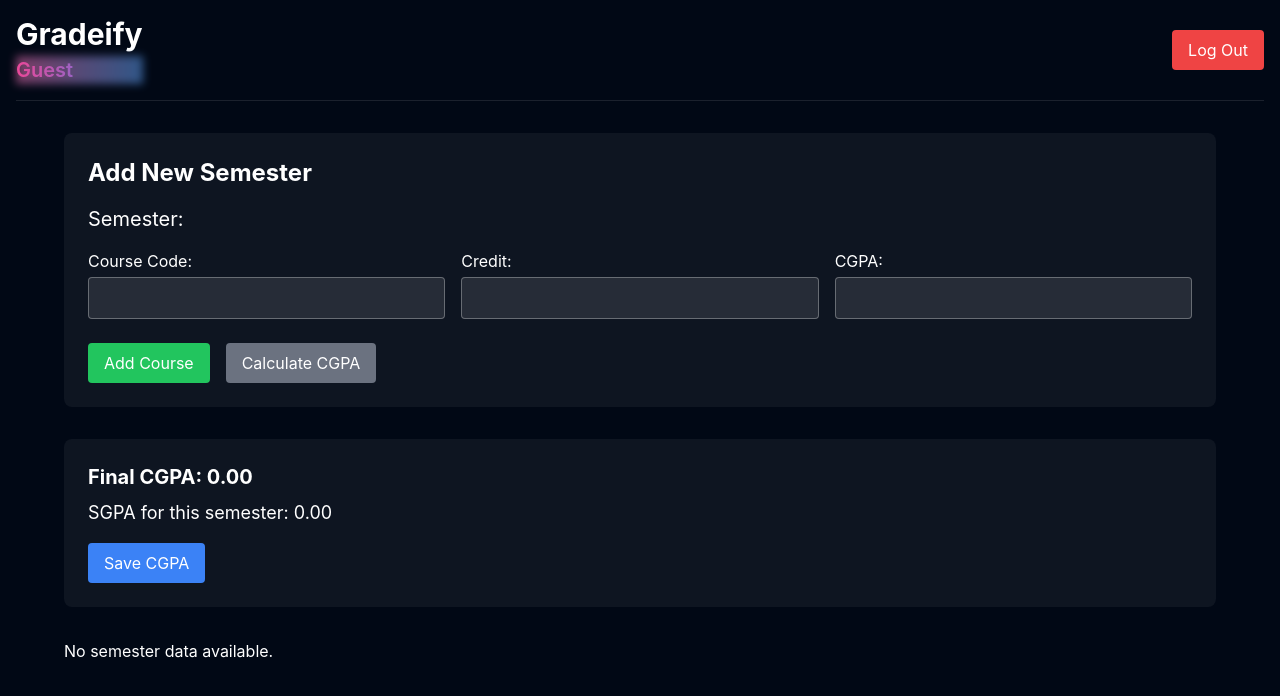
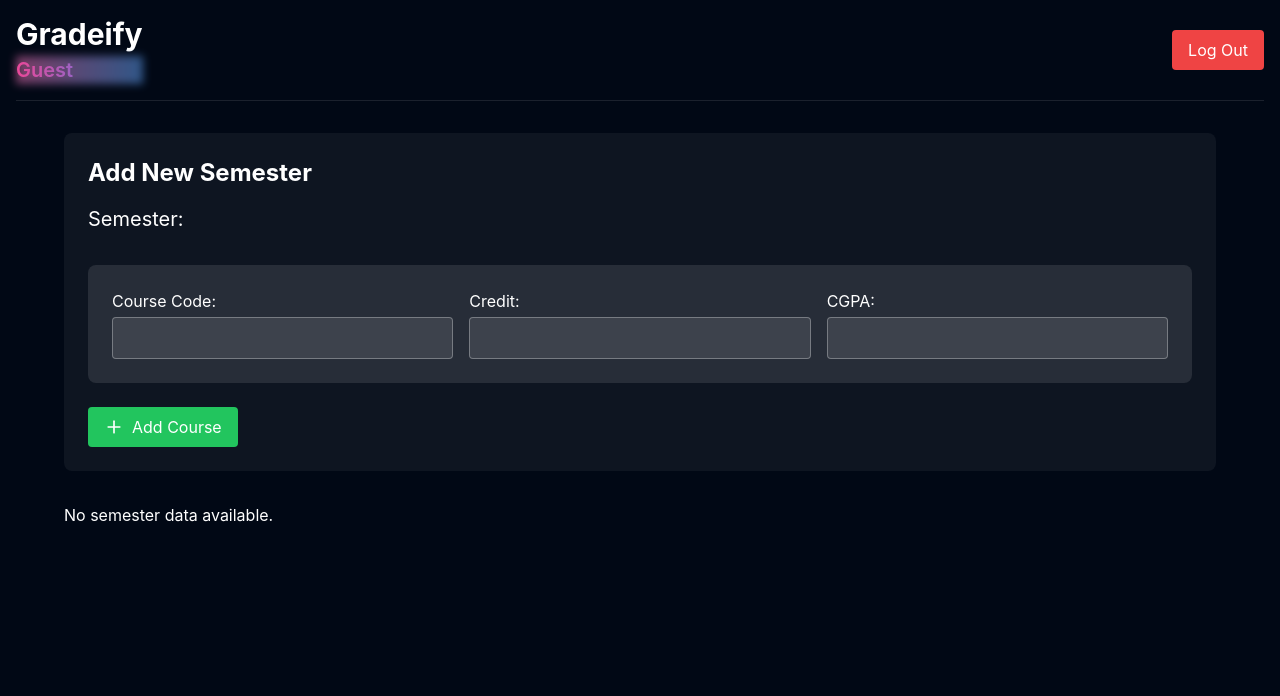
Before and after one commit to Vishv0407/gradeify, a React (Create React App) app: page /dashboard in a window 1280 px wide. Shown: the top 696 px of the page. Built offline with nearby package versions, Linux system fonts and the light colour scheme.

Commit message:
looks good

```diff
--- a/src/App.css
+++ b/src/App.css
@@ -40,3 +40,31 @@
     transform: rotate(360deg);
   }
 }
+
+body {
+  --sb-track-color: #232E33;
+  --sb-thumb-color: #ffffff;
+  --sb-size: 8px;
+}
+
+body::-webkit-scrollbar {
+  width: var(--sb-size)
+}
+
+body::-webkit-scrollbar-track {
+  background: var(--sb-track-color);
+  border-radius: 8px;
+}
+
+body::-webkit-scrollbar-thumb {
+  background: var(--sb-thumb-color);
+  border-radius: 8px;
+
+}
+
+@supports not selector(::-webkit-scrollbar) {
+  body {
+    scrollbar-color: var(--sb-thumb-color)
+                     var(--sb-track-color);
+  }
+}
--- a/src/components/SgpaGraph.js
+++ b/src/components/SgpaGraph.js
@@ -25,7 +25,7 @@ ChartJS.register(
 const SgpaGraph = ({ semesters, handleSGPAClick }) => {
     // Prepare data for the Line chart
     const sgpaData = {
-        labels: semesters.map((_, index) => `Semester ${index + 1}`),
+        labels: [...semesters.map((_, index) => `Semester ${index + 1}`), `Semester ${semesters.length}`],
         datasets: [
             {
                 label: 'SGPA',
@@ -52,7 +52,9 @@ const SgpaGraph = ({ semesters, handleSGPAClick }) => {
                 position: 'top',
             },
             tooltip: {
-                enabled: true,
+                callbacks: {
+                    label: (context) => `CGPA: ${context.raw.toFixed(2)}`,
+                },
             },
         },
         scales: {
--- a/src/pages/Dashboard.js
+++ b/src/pages/Dashboard.js
@@ -1,4 +1,3 @@
-// src/pages/Dashboard.js
 import React, { useEffect, useState, useContext } from 'react';
 import { useNavigate } from 'react-router-dom';
 import axios from 'axios';
@@ -8,9 +7,8 @@ import SgpaGraph from '../components/SgpaGraph';
 import SemesterGraph from '../components/SemesterGraph';
 import { motion, AnimatePresence } from 'framer-motion';
 import Semesters from './Semesters';
-import { XCircle } from 'lucide-react';
+import { XCircle, Plus } from 'lucide-react';
 import toast, { Toaster } from 'react-hot-toast';
-
 
 const Dashboard = () => {
     const { user, semesters = [], setSemesters, logout } = useContext(UserContext);
@@ -23,7 +21,6 @@ const Dashboard = () => {
     const [barChartData, setBarChartData] = useState(null);
     const navigate = useNavigate();
 
-    // Keep all existing useEffect hooks and functions
 
     useEffect(() => {
         if (user && user.email) {
@@ -34,11 +31,6 @@ const Dashboard = () => {
     useEffect(() => {
         calculateCGPA();
     }, [courses, semesters]);
-
-    const handleRemoveCourse = (index) => {
-        const updatedCourses = courses.filter((_, i) => i !== index);
-        setCourses(updatedCourses);
-    };
 
     const areAllInputsFilled = () => {
         return courses.every(course =>
@@ -192,6 +184,11 @@ const Dashboard = () => {
         setCourses([...courses, { courseCode: '', credit: '', cgpa: '' }]);
     };
 
+    const handleRemoveCourse = (index) => {
+        const updatedCourses = courses.filter((_, i) => i !== index);
+        setCourses(updatedCourses);
+    };
+
     const handleClearInputs = () => {
         setCourses([{ courseCode: '', credit: '', cgpa: '' }]);
         setFinalCgpa(null);
@@ -286,16 +283,9 @@ const Dashboard = () => {
                 {semesters.length > 0 && (
                     <div className="bg-white/5 p-6 rounded-lg mb-8">
                         <h3 className="text-xl font-semibold mb-2">Your Current CGPA: {finalCgpa !== null ? finalCgpa : 'N/A'}</h3>
-                        <h4 className="text-lg">Previous Semester SGPA: {semesters[semesters.length - 1].sgpa}</h4>
+                        <h4 className="text-lg">Previous {semesters.length} Semester SGPA: {semesters[semesters.length - 1].sgpa}</h4>
                     </div>
                 )}
-
-                {/* <button
-                    onClick={knowMoreHandler}
-                    className="bg-blue-500 hover:bg-blue-600 text-white px-4 py-2 rounded mb-8 transition duration-300 ease-in-out"
-                >
-                    Know more
-                </button> */}
 
                 <section className="bg-white/5 p-6 rounded-lg mb-8">
                     <h2 className="text-2xl font-bold mb-4">Add New Semester</h2>
@@ -303,7 +293,17 @@ const Dashboard = () => {
 
                     <form className="space-y-6">
                         {courses.map((course, index) => (
-                            <div key={index} className="flex flex-wrap gap-4 items-center">
+                            <div key={index} className="relative bg-white/10 p-6 rounded-lg mt-8">
+                                {courses.length > 1 && ( // Only show button if there is more than one course
+                                    <button
+                                        type="button"
+                                        onClick={() => handleRemoveCourse(index)}
+                                        className="absolute -top-3 -right-3 text-red-500 hover:text-red-600 transition duration-300 ease-in-out bg-[rgb(1,8,21)] rounded-full p-1 z-10"
+                                    >
+                                        <XCircle size={24} />
+                                    </button>
+                                )}
+                                <div className="flex flex-wrap gap-4">
                                     <label className="flex-1 min-w-[200px]">
                                         <span className="block mb-1">Course Code:</span>
                                         <input
@@ -335,36 +335,18 @@ const Dashboard = () => {
                                             required
                                         />
                                     </label>
-                                {courses.length > 1 && (
-                                    <button
-                                        type="button"
-                                        onClick={() => handleRemoveCourse(index)}
-                                        className="mt-6 text-red-500 hover:text-red-600 transition duration-300 ease-in-out"
-                                    >
-                                        <XCircle size={24} />
-                                    </button>
-                                )}
+                                </div>
                             </div>
                         ))}
+
 
                         <div className="flex flex-wrap gap-4">
                             <button
                                 type="button"
                                 onClick={handleAddCourse}
-                                className="bg-green-500 hover:bg-green-600 text-white px-4 py-2 rounded transition duration-300 ease-in-out"
+                                className="bg-green-500 hover:bg-green-600 text-white px-4 py-2 rounded transition duration-300 ease-in-out flex items-center"
                             >
-                                Add Course
-                            </button>
-                            <button
-                                type="button"
-                                onClick={handleCalculateCGPA}
-                                className={`text-white px-4 py-2 rounded transition duration-300 ease-in-out ${areAllInputsFilled()
-                                        ? 'bg-yellow-500 hover:bg-yellow-600'
-                                        : 'bg-gray-500 cursor-not-allowed'
-                                    }`}
-                                disabled={!areAllInputsFilled()}
-                            >
-                                Calculate CGPA
+                                <Plus size={20} className="mr-2" /> Add Course
                             </button>
                             {courses.some(course => course.courseCode || course.credit || course.cgpa) && (
                                 <button
@@ -379,18 +361,24 @@ const Dashboard = () => {
                     </form>
                 </section>
 
-                {finalCgpa && finalSgpa && (
-                    <div className="bg-white/5 p-6 rounded-lg mb-8">
-                        <h3 className="text-xl font-bold mb-2">Final CGPA: {finalCgpa}</h3>
-                        <h4 className="text-lg">SGPA for this semester: {finalSgpa}</h4>
+                {courses.some(course => course.courseCode && course.credit && course.cgpa) && (
+                    <motion.div
+                        initial={{ opacity: 0, y: 20 }}
+                        animate={{ opacity: 1, y: 0 }}
+                        exit={{ opacity: 0, y: -20 }}
+                        className="bg-gradient-to-r from-blue-500 to-purple-500 p-6 rounded-lg mb-8 shadow-lg"
+                    >
+                        <h3 className="text-2xl font-bold mb-2">Final CGPA: {finalCgpa}</h3>
+                        <h4 className="text-xl">SGPA for this semester: {finalSgpa}</h4>
                         <button
                             onClick={handleSaveCGPA}
-                            className="bg-blue-500 hover:bg-blue-600 text-white px-4 py-2 rounded transition duration-300 ease-in-out mt-4"
+                            className="bg-white text-blue-500 hover:bg-blue-100 px-4 py-2 rounded transition duration-300 ease-in-out mt-4 font-semibold"
                         >
                             Save CGPA
                         </button>
-                    </div>
+                    </motion.div>
                 )}
+
 
                 {/* SGPA Graph */}
                 {semesters.length > 0 && (
@@ -400,7 +388,6 @@ const Dashboard = () => {
                     </div>
                 )}
 
-                {/* Semester Graph modal */}
                 <AnimatePresence>
                     {selectedSemester !== null && barChartData && (
                         <motion.div
```
Also changed, not shown: src/pages/Semesters.js (+84 -59 lines). Lines whose indentation alone changed are shown as unchanged.
